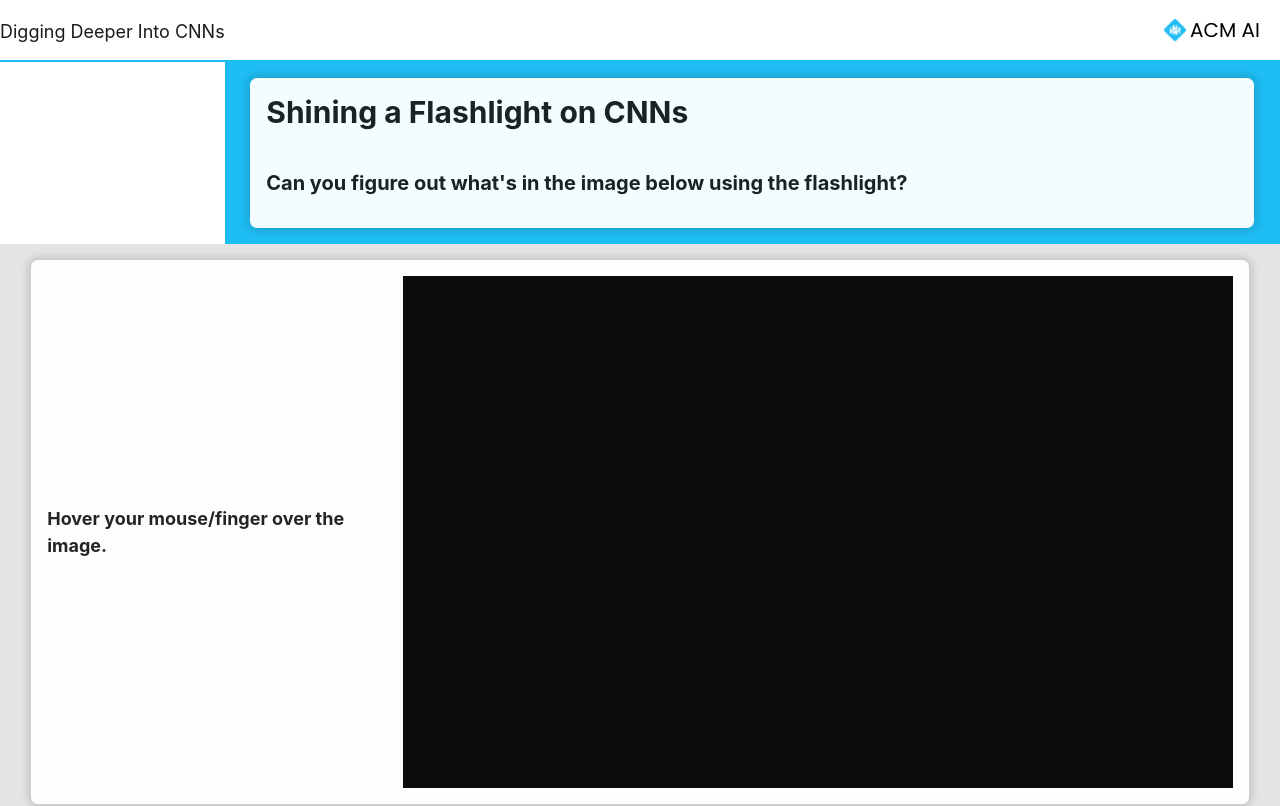
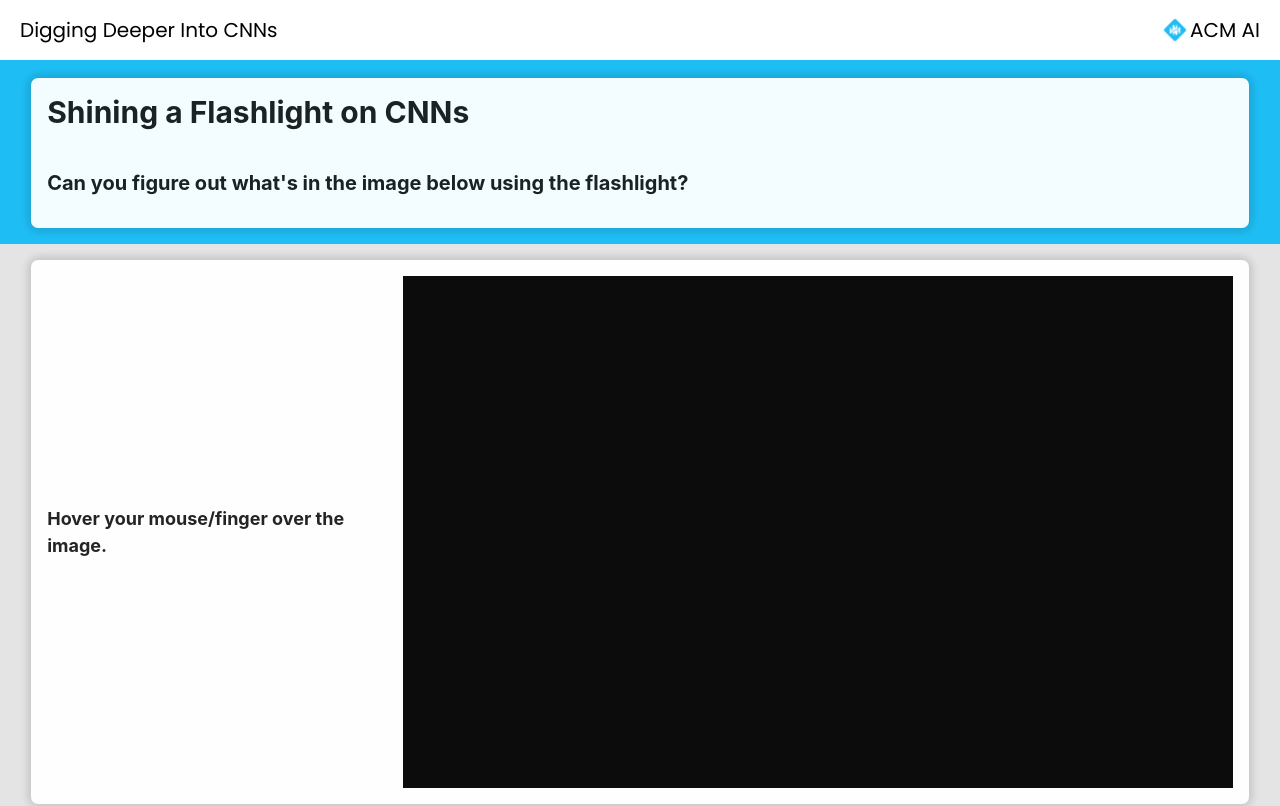
Before and after one commit to uclaacm/no-filter, a React (Create React App) app: page / in a window 1280 px wide. Shown: the top 806 px of the page. Built offline with nearby package versions, Linux system fonts and the light colour scheme.

Commit message:
Update Navbar.css

```diff
--- a/src/components/style/Navbar.css
+++ b/src/components/style/Navbar.css
@@ -11,6 +11,18 @@ body{
     position: -webkit-sticky;
     top: 0;
     background-color: white;
+  }
+
+.topnav p{
+    list-style-type: none;
+    font-family: 'Poppins','sans-serif';
+    margin-top: 15px;
+    margin-bottom: 10px;
+    margin-left: 20px;
+    margin-right: 20px;
+    font-size: 20px;
+    text-decoration: none;
+    color: black;
   }
 
   .topnav a{
```
